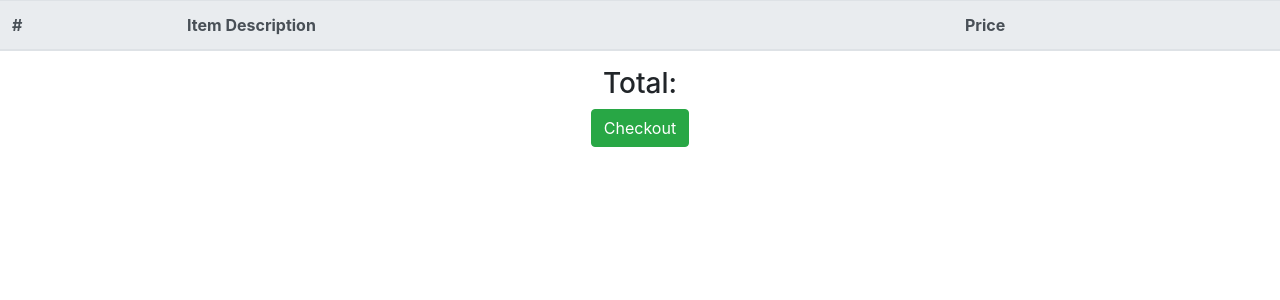
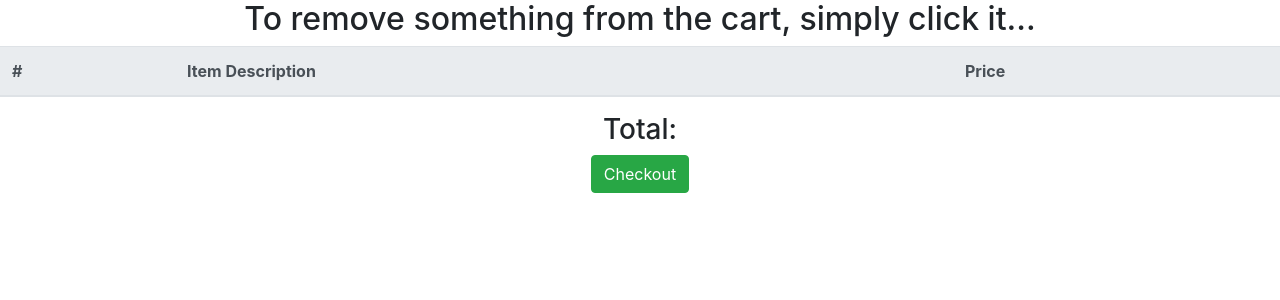
Before and after one commit to faridelaouadi/restaurant_ordering_system, a Django app: page /cart in a window 1280 px wide. Shown: the part 73-373 px from the top of the page. Run offline with Django 3.2, Linux system fonts and the light colour scheme; a user stored in the database is signed in; lists and menus that the app fills with data are empty; some libraries are stand-ins or nearby versions.

Commit message:
added minor changes

```diff
--- a/orders/static/orders/main.js
+++ b/orders/static/orders/main.js
@@ -1,6 +1,5 @@
 $(document).ready(function() {
     if (window.location.href.indexOf("cart") > -1) {
-      //if we are on the cart page
       //dynamically generate the cart on the page
       load_cart()
     }
@@ -18,7 +17,6 @@ function add_to_cart(info){
   }else{
     var cart = JSON.parse(cart_retrieved);
     cart.push(info)
-    console.log("new cart would be ---> "+ cart);
     localStorage.setItem('cart', JSON.stringify(cart));
   }
 
@@ -29,14 +27,12 @@ function onRowClick(tableId, callback) {
   var table = document.getElementById(tableId),
       rows = table.getElementsByTagName("tr"),
       i;
+
     for (i = 0; i < rows.length; i++) {
-        table.rows[i].onclick = function (row) {
-            return function () {
-                callback(row);
-            };
-        }(table.rows[i]);
+        table.rows[i].onclick = function (row) {return function () {callback(row);};}(table.rows[i]);
     }
-};
+}
+
 
 function display_notif(info){
   toastr.options = {
@@ -60,7 +56,6 @@ function display_notif(info){
 }
 
 function load_cart(){
-  console.log("re render the table")
   var table = document.getElementById('cart_body');
   table.innerHTML = ""; //clear the table
   var cart = JSON.parse(localStorage.getItem("cart"));
@@ -80,18 +75,17 @@ function load_cart(){
   }
   document.getElementById('total').innerHTML = '£' + String(Math.round(total * 100) / 100);
 
-  //the lines above are creating the cart page
-
-  //now lets include the onclick functionality
-
   onRowClick("cart_body", function (row){
     var value = row.getElementsByTagName("td")[0].innerHTML;
-    console.log("Deleting row ---> ", value);
+    var description = row.getElementsByTagName("td")[1].innerHTML;
+    var r = confirm("Proceed to delete '"+description+ "' from cart?");
+    if (r == true) {
       document.getElementById("cart_body").deleteRow(value-1);
       //edit the cart
       cart.splice(value-1,1) //this is how you remove elements from a list in javascript
-    localStorage.setItem('cart', JSON.stringify(cart));
-    load_cart()
+      localStorage.setItem('cart', JSON.stringify(cart)); //change the elements in the cart in local storage
+      load_cart() //refresh the page
+    }
 
   });
 }
--- a/orders/templates/orders/cart.html
+++ b/orders/templates/orders/cart.html
@@ -4,6 +4,7 @@
 
 <div class="container-fluid">
   <div class="row justify-content-center">
+    <h2>To remove something from the cart, simply click it...</h2>
     <table class="table">
         <thead class="thead-light">
         <tr>
@@ -17,7 +18,7 @@
     </table>
 
 
-    <h3>Total: <span class="badge badge-secondary" id="total"></span></h3>
+    <h3>Total: <span class="badge badge-primary" id="total"></span></h3>
   </div>
 
   <div class="row justify-content-center">
```
Lines whose indentation alone changed are shown as unchanged.
